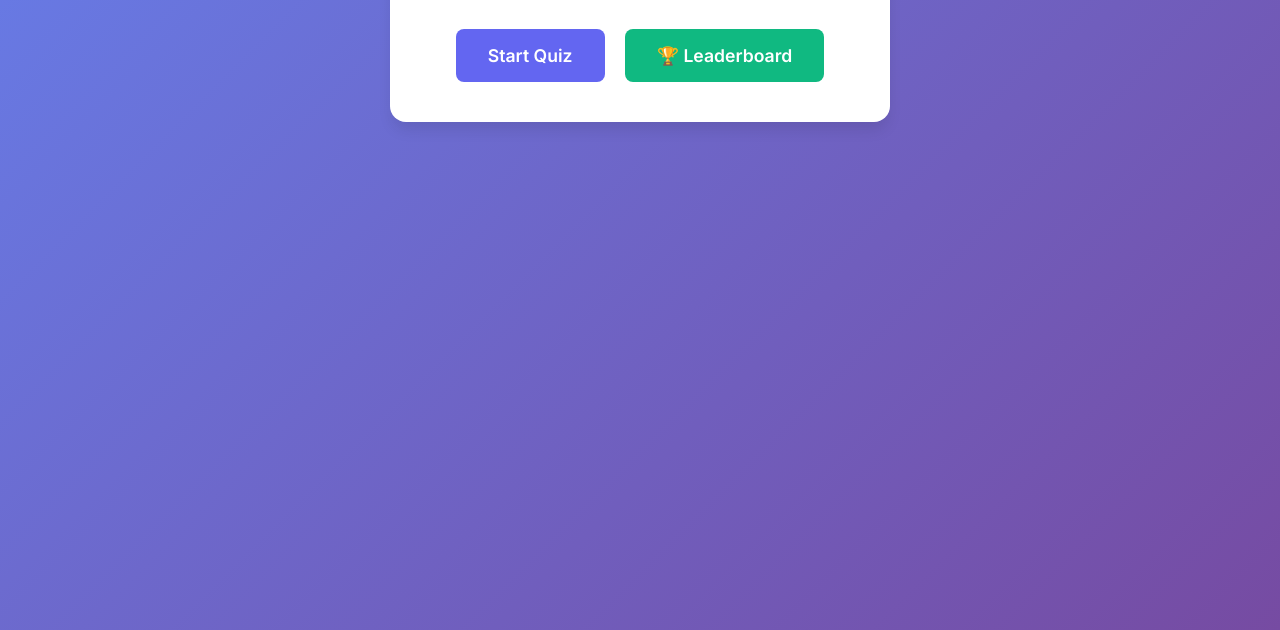
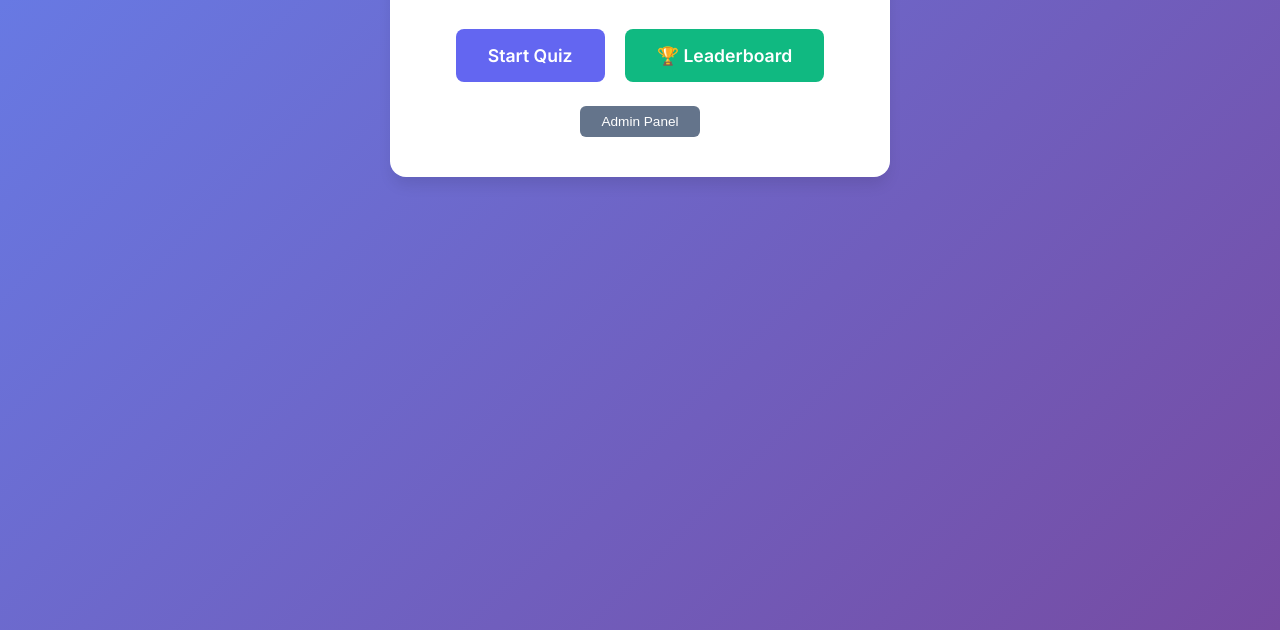
Before and after one commit to RoyalVK0007/quiz-platform, a website: page public/index.html in a window 1280 px wide. Shown: the part 202-832 px from the top of the page. Drawn offline with Linux system fonts and the light colour scheme; sample sign-in values are in the browser's storage.

Commit message:
v2.2 Beta, TESTING...

```diff
--- a/public/index.html
+++ b/public/index.html
@@ -14,6 +14,7 @@
   <p>Ready to test your knowledge?</p>
   <a href="quiz.html" class="start-btn" onclick="startFullscreenQuiz(event)">Start Quiz</a>
   <a href="leaderboard.html" class="start-btn" style="background: var(--success); margin-top: 1rem;">🏆 Leaderboard</a>
+  <button onclick="window.location.href='admin-login.html'" class="admin-btn">Admin Panel</button>
 </div>
 
 <script>
--- a/public/styles.css
+++ b/public/styles.css
@@ -718,6 +718,25 @@ body.quiz-active::before {
     margin-left: 0.5rem;
 }
 
+/* Admin Button */
+.admin-btn {
+    background: var(--text-light);
+    color: white;
+    border: none;
+    padding: 0.5rem 1rem;
+    border-radius: 6px;
+    cursor: pointer;
+    font-size: 0.85rem;
+    font-weight: 500;
+    margin-top: 1rem;
+    transition: all 0.2s ease;
+}
+
+.admin-btn:hover {
+    background: #475569;
+    transform: translateY(-1px);
+}
+
 /* Responsive Design */
 @media (max-width: 768px) {
     .container {
```
Also changed, not shown: public/leaderboard.html (+1 -0 lines), public/login.html (+1 -0 lines), public/result.html (+1 -0 lines), README.md.
